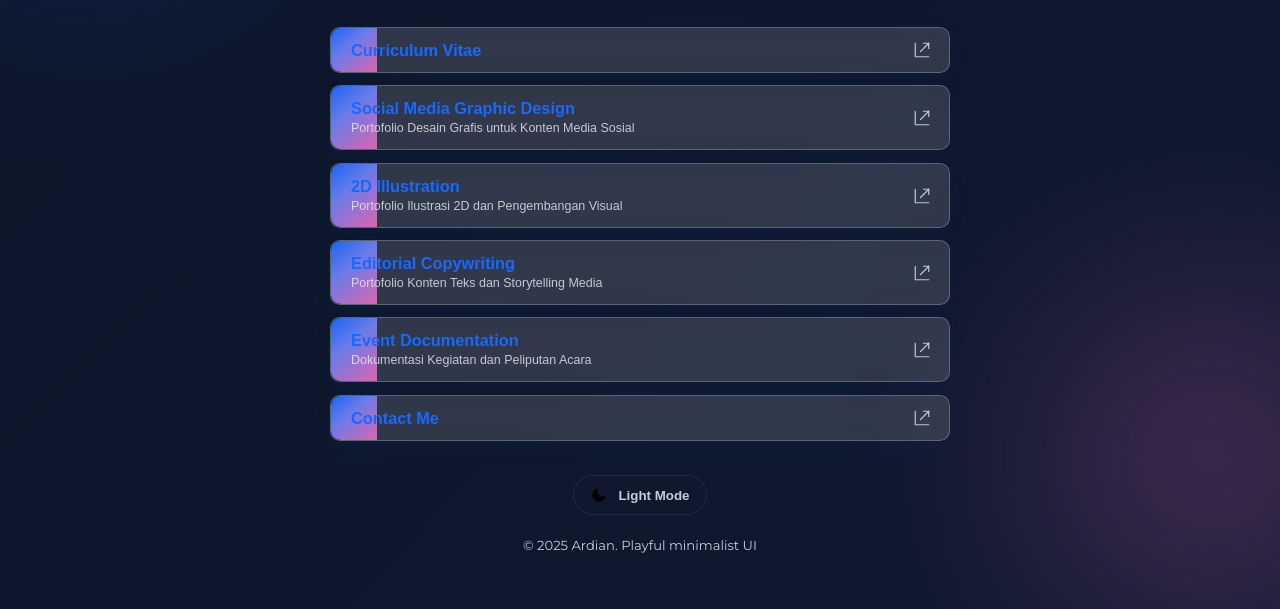
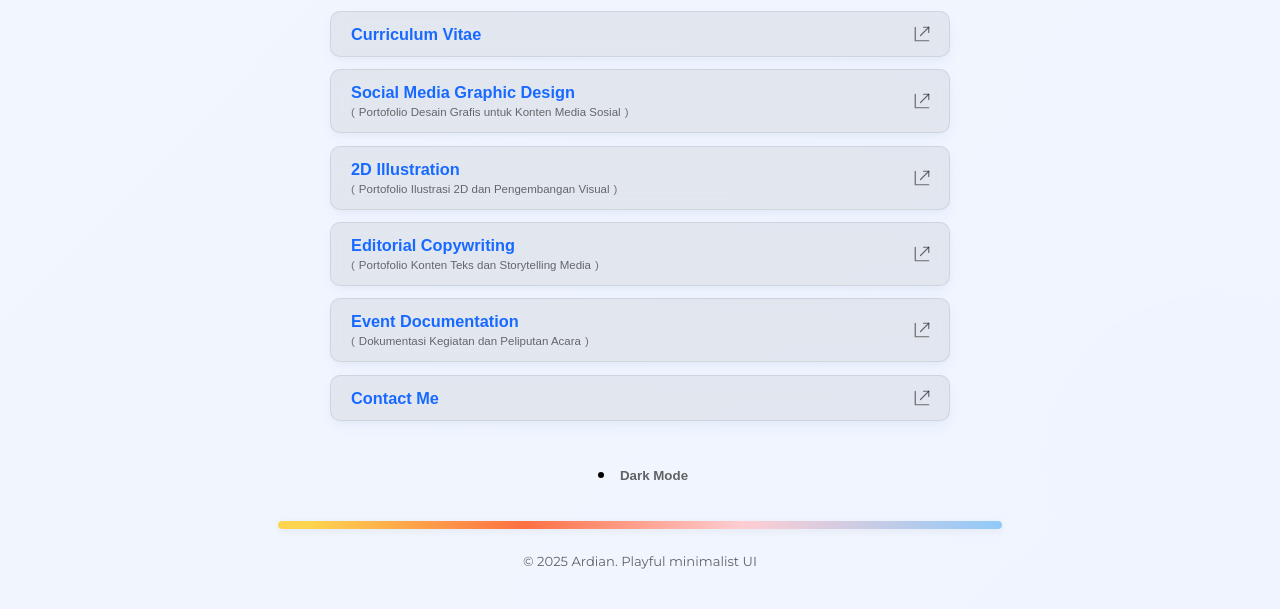
Before and after one commit to ardian-ars/portofolio, a plain HTML site: page index.html in a window 1280 px wide. Shown: the part 235-844 px from the top of the page. Drawn offline with Linux system fonts and the light colour scheme.

Commit message:
Update index.html

```diff
--- a/index.html
+++ b/index.html
@@ -11,13 +11,14 @@
   :root{
     --bg1:#0b1220;
     --bg2:#101b33;
-    --accent:#1769ff;          /* Behance-like blue */
-    --accent2:#ff6ec4;         /* pink accent */
+    --accent:#1769ff;          /* Behance-like blue for text */
+    --accent2:#ff6ec4;
     --text:#e8eef6;
     --muted:rgba(230,237,243,0.85);
     --glass:rgba(255,255,255,0.04);
     --button-bg: rgba(255,255,255,0.14);
     --button-border: rgba(255,255,255,0.22);
+    --divider-grad: linear-gradient(90deg, #FFB74D 4%, #FF8A65 34%, #FFCDD2 64%, #90CAF9 100%);
   }
 
   body.light{
@@ -30,6 +31,7 @@
     --glass:rgba(0,0,0,0.04);
     --button-bg: rgba(0,0,0,0.06);
     --button-border: rgba(0,0,0,0.08);
+    --divider-grad: linear-gradient(90deg, #FFD54F 4%, #FF7043 34%, #FFCDD2 64%, #90CAF9 100%);
   }
 
   html, body { height:100dvh; margin:0; }
@@ -47,7 +49,7 @@
     color:var(--text);
     -webkit-font-smoothing:antialiased;
     -moz-osx-font-smoothing:grayscale;
-    overflow:hidden;
+    overflow:auto;
   }
 
   @keyframes bgshift{
@@ -56,9 +58,10 @@
     100%{background-position:0% 50%;}
   }
 
-  .orb{ position:absolute; width:300px; height:300px; border-radius:50%; filter:blur(120px); opacity:0.30; z-index:0; pointer-events:none;}
-  .orb.one{ background:var(--accent); top:-80px; left:-60px; animation: float1 10s ease-in-out infinite; }
-  .orb.two{ background:var(--accent2); right:-80px; bottom:-60px; animation: float2 9s ease-in-out infinite; }
+  /* subtle ornaments */
+  .orb{ position:absolute; width:300px; height:300px; border-radius:50%; filter:blur(120px); opacity:0.20; z-index:0; pointer-events:none;}
+  .orb.one{ background:rgba(23,105,255,0.08); top:-80px; left:-60px; animation: float1 10s ease-in-out infinite; }
+  .orb.two{ background:rgba(255,110,196,0.06); right:-80px; bottom:-60px; animation: float2 9s ease-in-out infinite; }
   @keyframes float1 { 0%{transform:translateY(0)}50%{transform:translateY(-28px)}100%{transform:translateY(0)} }
   @keyframes float2 { 0%{transform:translateY(0)}50%{transform:translateY(-18px)}100%{transform:translateY(0)} }
 
@@ -74,6 +77,7 @@
     padding: 18px;
     box-sizing:border-box;
     align-items:center;
+    background: transparent;
   }
 
   .pfp{
@@ -82,7 +86,7 @@
     border-radius:50%;
     object-fit:cover;
     margin:0;
-    box-shadow:0 6px 28px rgba(23,105,255,0.18);
+    box-shadow:0 6px 22px rgba(23,105,255,0.12);
     transform-origin:center;
     animation: popin 560ms cubic-bezier(.2,.9,.2,1);
   }
@@ -122,7 +126,7 @@
     padding: 6px 0 12px 0;
   }
 
-  /* Tombol kotak, radius 10px, strip kiri lebar */
+  /* BUTTON: removed colorful left strip; keep clean look */
   .menu .btn-link{
     width:100%;
     max-width:620px;
@@ -132,15 +136,14 @@
     border:1px solid var(--button-border);
     color:var(--accent);
     font-size:1.02rem;
-    font-weight:700;
+    font-weight:600; /* semi-bold title as requested */
     cursor:pointer;
     backdrop-filter: blur(8px);
     transition:
-      transform 180ms cubic-bezier(.2,.9,.2,1),
-      box-shadow 220ms cubic-bezier(.2,.9,.2,1),
-      background 200ms ease,
-      border-color 200ms ease,
-      color 160ms ease;
+      transform 160ms cubic-bezier(.2,.9,.2,1),
+      box-shadow 200ms cubic-bezier(.2,.9,.2,1),
+      background 180ms ease,
+      border-color 160ms ease;
     will-change: transform;
     text-align:left;
     position:relative;
@@ -150,34 +153,20 @@
     gap:16px;
     padding-right:64px;
     box-shadow:
-      0 6px 18px rgba(23,105,255,0.06),
-      0 3px 8px rgba(0,0,0,0.04);
+      0 6px 16px rgba(23,105,255,0.04),
+      0 3px 8px rgba(0,0,0,0.03);
+    /* remove any internal gradient decorations */
   }
 
-  .menu .btn-link::before{
-    content:"";
-    position:absolute;
-    left:0;
-    top:0;
-    bottom:0;
-    width:46px;
-    background:linear-gradient(
-      140deg,
-      rgba(23,105,255,1) 0%,
-      rgba(113,134,255,0.92) 40%,
-      rgba(255,110,196,0.88) 100%
-    );
-    opacity:0.95;
-    border-radius:10px 0 0 10px;
-    transition:width 240ms ease, opacity 200ms ease, transform 240ms ease;
-  }
-
+  /* label + description block */
   .btn-inner{
     display:flex;
     align-items:center;
     gap:12px;
     z-index:2;
     width:100%;
+    flex-direction:column;
+    align-items:flex-start;
   }
 
   .label{
@@ -185,17 +174,25 @@
     text-align:left;
     color:var(--accent);
     line-height:1;
+    font-weight:600;
   }
 
+  /* description smaller and wrapped in parentheses via pseudo */
   .desc{
     display:block;
     margin-top:6px;
-    font-size:0.78rem;
+    font-size:0.72rem; /* made smaller */
     font-weight:500;
     color:var(--muted);
     opacity:0.95;
     line-height:1.05;
+    position:relative;
   }
+  .desc::before{ content: "("; margin-right:4px; opacity:0.9; color:var(--muted); }
+  .desc::after{ content: ")"; margin-left:4px; opacity:0.9; color:var(--muted); }
+
+  /* hide CV description specifically */
+  .menu .btn-link[data-key="cv"] .desc{ display:none; }
 
   .ext-icon{
     position:absolute;
@@ -213,34 +210,25 @@
   }
   .ext-icon svg{ width:18px; height:18px; display:block; stroke:currentColor; fill:none; }
 
-  /* Hover lembut dan glow halus */
+  /* Hover: subtle lift and soft shadow; no neon gradient */
   .menu .btn-link:hover,
   .menu .btn-link:focus{
-    transform: translateY(-4px);
+    transform: translateY(-3px);
     box-shadow:
-      0 12px 30px rgba(23,105,255,0.12),
+      0 12px 30px rgba(23,105,255,0.08),
       0 6px 14px rgba(0,0,0,0.06);
-    border-color: rgba(255,255,255,0.28);
+    border-color: rgba(0,0,0,0.12);
     background: rgba(255,255,255,0.22);
-  }
-
-  .menu .btn-link:hover::before,
-  .menu .btn-link:focus::before{
-    width:54px;
   }
 
   .menu .btn-link:focus{
     outline:none;
     box-shadow:
-      0 0 0 6px rgba(23,105,255,0.07),
-      0 12px 30px rgba(23,105,255,0.10);
+      0 0 0 6px rgba(23,105,255,0.05),
+      0 12px 30px rgba(23,105,255,0.06);
   }
 
-  /* Specific: remove desc for CV visually */
-  .menu .btn-link[data-key="cv"] .desc{
-    display:none;
-  }
-
+  /* MODE BUTTON */
   #modeBtn{
     margin-top:10px;
     padding:10px 16px;
@@ -259,8 +247,20 @@
 
   #modeBtn:active{ transform:translateY(1px) scale(.997); }
 
+  /* DIVIDER (sebelum copyright) */
+  .divider{
+    margin-top:14px;
+    width:100%;
+    max-width:760px;
+    height:8px;
+    border-radius:6px;
+    background:var(--divider-grad);
+    box-shadow: 0 2px 8px rgba(0,0,0,0.06);
+    overflow:hidden;
+  }
+
   footer{
-    margin-top:10px;
+    margin-top:12px;
     font-size:0.82rem;
     color:var(--muted);
     text-align:center;
@@ -382,14 +382,17 @@
 
   </nav>
 
-  <button id="modeBtn" aria-pressed="false" title="Toggle light dark mode">
+  <button id="modeBtn" aria-pressed="false" title="Toggle light/dark mode">
     <span id="modeIcon" aria-hidden="true">
+      <!-- default icon replaced in script -->
       <svg viewBox="0 0 24 24" stroke-width="1.4" stroke-linecap="round" stroke-linejoin="round" xmlns="http://www.w3.org/2000/svg" aria-hidden="true">
         <path d="M21 12.79A9 9 0 1111.21 3 7 7 0 0021 12.79z" />
       </svg>
     </span>
     <span id="modeLabel">Light Mode</span>
   </button>
+
+  <div class="divider" aria-hidden="true"></div>
 
   <footer>© 2025 Ardian. Playful minimalist UI</footer>
 </div>
@@ -418,7 +421,10 @@ document.querySelectorAll('.menu .btn-link').forEach(btn=>{
   }, {passive: true});
 });
 
-/* Light / Dark mode dengan ikon */
+/* Light / Dark mode dengan ikon
+   Default: saat pertama kali mengunjungi, page dibuat light mode.
+   Jika user sudah menyimpan preferensi, gunakan preferensi tersebut.
+*/
 const modeBtn = document.getElementById('modeBtn');
 const modeIcon = document.getElementById('modeIcon');
 const modeLabel = document.getElementById('modeLabel');
@@ -450,16 +456,24 @@ modeBtn.addEventListener('click', ()=>{
   setMode(isLight);
 });
 
-/* restore saved preference */
+/* restore saved preference
+   If no saved preference (null), default to light mode as requested.
+*/
 (function(){
   try{
-    const saved = localStorage.getItem('aria_theme');
-    setMode(saved === '1');
+    const saved = localStorage.getItem('aria_theme'); // null if not set
+    if(saved === null){
+      // default to light on first visit
+      setMode(true);
+      try{ localStorage.setItem('aria_theme', '1'); }catch(e){}
+    }else{
+      setMode(saved === '1');
+    }
   }catch(e){
-    setMode(false);
+    // fallback to light
+    setMode(true);
   }
 })();
-
 </script>
 </body>
 </html>
```
